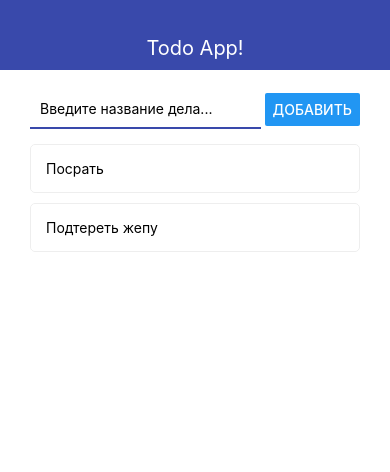
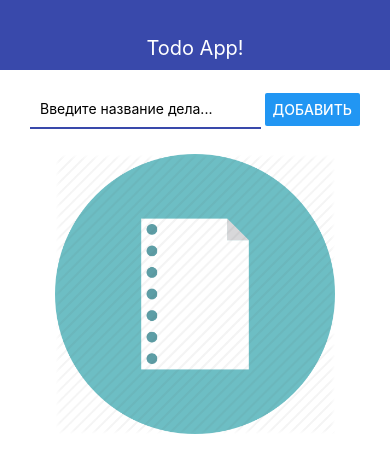
Before and after one commit to insanetim/rn-todo-app, a React Native app: screen / in a window 390 px wide. Shown: the top 472 px of the page. Built offline with nearby package versions, Linux system fonts and the light colour scheme.

Commit message:
components added

```diff
--- a/App.js
+++ b/App.js
@@ -1,5 +1,5 @@
 import React, { useState } from "react";
-import { StyleSheet, View, FlatList } from "react-native";
+import { StyleSheet, View, Alert } from "react-native";
 import { Navbar } from "./src/components/Navbar";
 import { MainScreen } from "./src/screens/MainScreen";
 import { TodoScreen } from "./src/screens/TodoScreen";
@@ -7,16 +7,46 @@
 export default function App() {
   const [todoId, setTodoId] = useState(null);
   const [todos, setTodos] = useState([
-    { id: "1", title: "Посрать" },
-    { id: "2", title: "Подтереть жепу" },
+    // { id: "1", title: "Выучить React Native" },
   ]);
 
   const addTodo = (title) => {
     setTodos((prev) => [...prev, { id: Date.now().toString(), title }]);
   };
 
-  const removeTodo = (id) =>
-    setTodos((prev) => prev.filter((todo) => todo.id !== id));
+  const removeTodo = (id) => {
+    const todo = todos.find((t) => t.id === id);
+    Alert.alert(
+      "Удаление элемента",
+      `Вы уверены, что хотите удалить ${todo.title}?`,
+      [
+        {
+          text: "Отмена",
+          style: "cancel",
+        },
+        {
+          text: "Удалить",
+          style: "destructive",
+          onPress: () => {
+            setTodoId(null);
+            setTodos((prev) => prev.filter((todo) => todo.id !== id));
+          },
+        },
+      ],
+      { cancelable: false }
+    );
+  };
+
+  const updateTodo = (id, title) => {
+    setTodos((old) =>
+      old.map((todo) => {
+        if (todo.id === id) {
+          todo.title = title;
+        }
+        return todo;
+      })
+    );
+  };
 
   let content = (
     <MainScreen
@@ -29,7 +59,14 @@
 
   if (todoId) {
     const selectedTodo = todos.find((todo) => todo.id === todoId);
-    content = <TodoScreen todo={selectedTodo} goBack={() => setTodoId(null)} />;
+    content = (
+      <TodoScreen
+        todo={selectedTodo}
+        onRemove={removeTodo}
+        goBack={() => setTodoId(null)}
+        onSave={updateTodo}
+      />
+    );
   }
 
   return (
--- a/src/components/AddTodo.js
+++ b/src/components/AddTodo.js
@@ -1,5 +1,6 @@
 import React, { useState } from "react";
 import { View, StyleSheet, TextInput, Button, Alert } from "react-native";
+import { THEME } from "../theme";
 
 export const AddTodo = ({ onSubmit }) => {
   const [value, setValue] = useState("");
@@ -40,6 +41,6 @@
     padding: 10,
     borderStyle: "solid",
     borderBottomWidth: 2,
-    borderBottomColor: "#3949ab",
+    borderBottomColor: THEME.MAIN_COLOR,
   },
 });
--- /dev/null
+++ b/src/components/EditModal.js
@@ -0,0 +1,71 @@
+import React, { useState } from "react";
+import {
+  StyleSheet,
+  View,
+  TextInput,
+  Button,
+  Modal,
+  Alert,
+} from "react-native";
+import { THEME } from "../theme";
+
+export const EditModal = ({ value, visible, onCancel, onSave }) => {
+  const [title, setTitle] = useState(value);
+
+  const saveHandler = () => {
+    if (title.trim().length < 3) {
+      Alert.alert(
+        "Ошибка!",
+        `Минимальная длина названия 3 символа. Сейчас ${
+          title.trim().length
+        } символов.`
+      );
+    } else {
+      onSave(title);
+    }
+  };
+
+  return (
+    <Modal visible={visible} animationType="slide" transparent={false}>
+      <View style={styles.wrap}>
+        <TextInput
+          value={title}
+          onChangeText={setTitle}
+          style={styles.input}
+          placeholder="Введите название"
+          autoCapitalize="none"
+          autoCorrect={false}
+          maxLength={64}
+        />
+        <View style={styles.buttons}>
+          <Button
+            title="Отменить"
+            onPress={onCancel}
+            color={THEME.DANGER_COLOR}
+          />
+          <Button title="Сохранить" onPress={saveHandler} />
+        </View>
+      </View>
+    </Modal>
+  );
+};
+
+const styles = StyleSheet.create({
+  wrap: {
+    flex: 1,
+    alignItems: "center",
+    justifyContent: "center",
+  },
+  input: {
+    padding: 10,
+    borderBottomColor: THEME.MAIN_COLOR,
+    borderBottomWidth: 2,
+    width: "80%",
+  },
+  buttons: {
+    width: "100%",
+    marginTop: 10,
+    flexDirection: "row",
+    justifyContent: "space-around",
+  },
+});
--- a/src/components/Navbar.js
+++ b/src/components/Navbar.js
@@ -1,5 +1,6 @@
 import React from "react";
 import { View, Text, StyleSheet } from "react-native";
+import { THEME } from "../theme";
 
 export const Navbar = ({ title }) => {
   return (
@@ -14,7 +15,7 @@
     height: 70,
     alignItems: "center",
     justifyContent: "flex-end",
-    backgroundColor: "#3949ab",
+    backgroundColor: THEME.MAIN_COLOR,
     paddingBottom: 10,
   },
   text: {
--- /dev/null
+++ b/src/components/ui/AppCard.js
@@ -0,0 +1,22 @@
+import React from "react";
+import { StyleSheet, View } from "react-native";
+
+export const AppCard = (props) => (
+  <View style={{ ...styles.default, ...props.style }}>{props.children}</View>
+);
+
+const styles = StyleSheet.create({
+  default: {
+    flexDirection: "row",
+    alignItems: "center",
+    justifyContent: "space-between",
+    padding: 20,
+    shadowColor: "#000",
+    shadowRadius: 2,
+    shadowOpacity: 0.3,
+    shadowOffset: { width: 2, height: 2 },
+    elevation: 8,
+    backgroundColor: "#fff",
+    borderRadius: 10,
+  },
+});
--- a/src/screens/MainScreen.js
+++ b/src/screens/MainScreen.js
@@ -1,22 +1,49 @@
 import React from "react";
-import { StyleSheet, View, FlatList } from "react-native";
+import { StyleSheet, View, FlatList, Image, Text } from "react-native";
 import { AddTodo } from "../components/AddTodo";
 import { Todo } from "../components/Todo";
 
 export const MainScreen = (props) => {
   const { todos, addTodo, removeTodo, openTodo } = props;
+  let content = (
+    <FlatList
+      data={todos}
+      renderItem={({ item }) => (
+        <Todo todo={item} onRemove={removeTodo} onOpen={openTodo} />
+      )}
+      keyExtractor={(item) => item.id.toString()}
+    />
+  );
+
+  if (todos.length === 0) {
+    content = (
+      <View style={styles.imgWrap}>
+        <Image
+          source={require("../../assets/no-items.png")}
+          style={styles.img}
+        />
+      </View>
+    );
+  }
+
   return (
     <View>
       <AddTodo onSubmit={addTodo} />
-      <FlatList
-        data={todos}
-        renderItem={({ item }) => (
-          <Todo todo={item} onRemove={removeTodo} onOpen={openTodo} />
-        )}
-        keyExtractor={(item) => item.id.toString()}
-      />
+      {content}
     </View>
   );
 };
 
-const styles = StyleSheet.create({});
+const styles = StyleSheet.create({
+  imgWrap: {
+    alignItems: "center",
+    justifyContent: "center",
+    padding: 10,
+    height: 300,
+  },
+  img: {
+    width: "100%",
+    height: "100%",
+    resizeMode: "contain",
+  },
+});
--- a/src/screens/TodoScreen.js
+++ b/src/screens/TodoScreen.js
@@ -1,13 +1,58 @@
-import React from "react";
+import React, { useState } from "react";
 import { StyleSheet, View, Text, Button } from "react-native";
+import { EditModal } from "../components/EditModal";
+import { AppCard } from "../components/ui/AppCard";
+import { THEME } from "../theme";
 
-export const TodoScreen = ({ todo, goBack }) => {
+export const TodoScreen = ({ todo, goBack, onRemove, onSave }) => {
+  const [modal, setModal] = useState(false);
+
+  const saveHandler = (title) => {
+    onSave(todo.id, title);
+    setModal(false);
+  };
+
   return (
     <View>
-      <Text>{todo.title}</Text>
-      <Button title="Назад" onPress={goBack} />
+      <EditModal
+        value={todo.title}
+        visible={modal}
+        onCancel={() => setModal(false)}
+        onSave={saveHandler}
+      />
+      <AppCard style={styles.card}>
+        <Text style={styles.title}>{todo.title}</Text>
+        <Button title="Ред." onPress={() => setModal(true)} />
+      </AppCard>
+      <View style={styles.buttons}>
+        <View style={styles.button}>
+          <Button title="Назад" color={THEME.GREY_COLOR} onPress={goBack} />
+        </View>
+        <View style={styles.button}>
+          <Button
+            title="Удалить"
+            color={THEME.DANGER_COLOR}
+            onPress={() => onRemove(todo.id)}
+          />
+        </View>
+      </View>
     </View>
   );
 };
 
-const styles = StyleSheet.create({});
+const styles = StyleSheet.create({
+  buttons: {
+    flexDirection: "row",
+    justifyContent: "space-between",
+  },
+  card: {
+    marginBottom: 20,
+    padding: 15,
+  },
+  button: {
+    width: "40%",
+  },
+  title: {
+    fontSize: 20,
+  },
+});
--- /dev/null
+++ b/src/theme.js
@@ -0,0 +1,5 @@
+export const THEME = {
+  MAIN_COLOR: "#3949ab",
+  DANGER_COLOR: "#e53935",
+  GREY_COLOR: "#757575",
+};
```
Also changed, not shown: assets/no-items.png (added).
